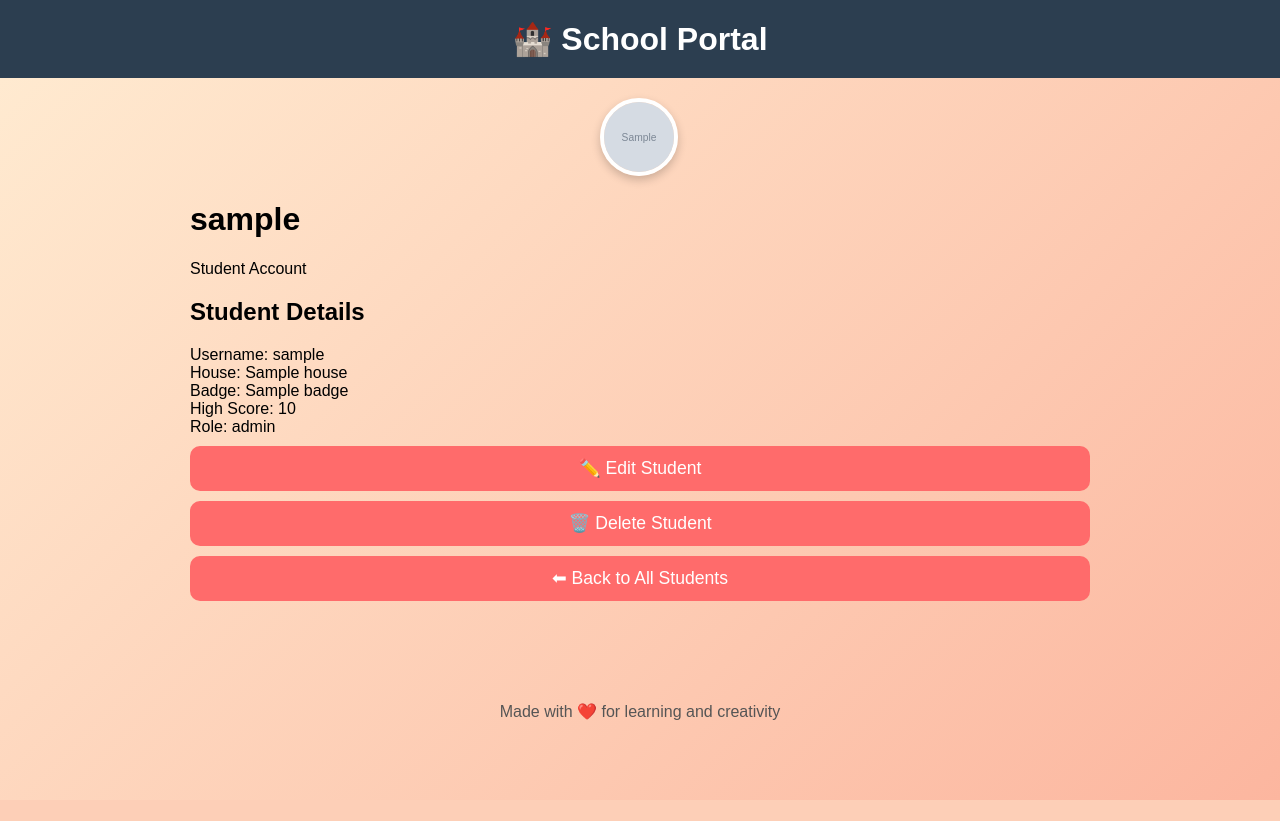
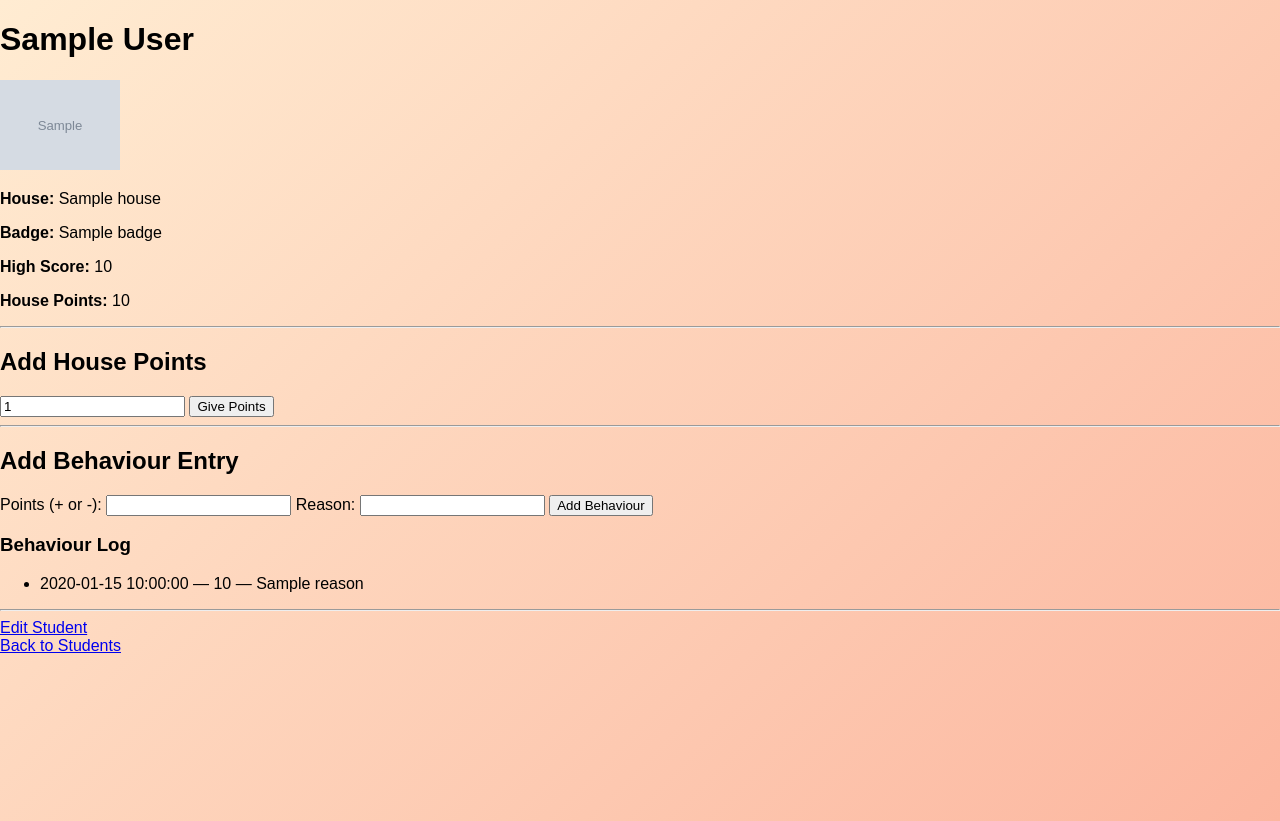
Before and after one commit to krisome01/school-portal, a Flask app: template templates/view_student.html in a window 1280 px wide. Before the commit the page ends 800 px from the top, so only its background shows below. Run offline with Flask 3, Linux system fonts and the light colour scheme; the template is opened without the code that fills it: most values are stand-ins (such as "Sample title", 1, 10 or a date in 2020); grey boxes marked "Sample" are stand-in pictures.

Commit message:
Update view_student.html

```diff
--- a/templates/view_student.html
+++ b/templates/view_student.html
@@ -1,58 +1,53 @@
-{% extends "layout.html" %}
-{% block content %}
+<!DOCTYPE html>
+<html>
+<head>
+    <title>{{ student.display_name }}</title>
+    <link rel="stylesheet" href="{{ url_for('static', filename='style.css') }}">
+</head>
+<body>
+<div class="container">
 
-<div class="profile-container">
+    <h1>{{ student.display_name }}</h1>
+    <img src="{{ url_for('static', filename=student.avatar) }}" width="120">
 
-    <div class="avatar-wrapper">
-        <img src="{{ url_for('static', filename=student.avatar) }}" class="avatar student">
-    </div>
+    <p><strong>House:</strong> {{ student.house }}</p>
+    <p><strong>Badge:</strong> {{ student.badge }}</p>
+    <p><strong>High Score:</strong> {{ student.high_score }}</p>
+    <p><strong>House Points:</strong> {{ student.house_points }}</p>
 
-    <h1 class="profile-name">{{ student_username }}</h1>
-    <p class="profile-role">Student Account</p>
+    <hr>
 
-    <div class="profile-card">
+    <h2>Add House Points</h2>
+    <form method="POST" action="{{ url_for('add_house_points', username=username, role=role, avatar=avatar, student_username=student_username) }}">
+        <input type="number" name="points" value="1" required>
+        <button type="submit">Give Points</button>
+    </form>
 
-        <h2 class="section-title">Student Details</h2>
+    <hr>
 
-        <div class="info-row">
-            <span class="info-label">Username:</span>
-            <span class="info-value">{{ student_username }}</span>
-        </div>
+    <h2>Add Behaviour Entry</h2>
+    <form method="POST" action="{{ url_for('add_behaviour', username=username, role=role, avatar=avatar, student_username=student_username) }}">
+        <label>Points (+ or -):</label>
+        <input type="number" name="points" required>
 
-        <div class="info-row">
-            <span class="info-label">House:</span>
-            <span class="info-value">{{ student.house|capitalize }}</span>
-        </div>
+        <label>Reason:</label>
+        <input type="text" name="reason" required>
 
-        <div class="info-row">
-            <span class="info-label">Badge:</span>
-            <span class="info-value">{{ student.badge }}</span>
-        </div>
+        <button type="submit">Add Behaviour</button>
+    </form>
 
-        <div class="info-row">
-            <span class="info-label">High Score:</span>
-            <span class="info-value">{{ student.high_score }}</span>
-        </div>
+    <h3>Behaviour Log</h3>
+    <ul>
+        {% for entry in student.behaviour_points %}
+            <li>{{ entry.date }} — {{ entry.points }} — {{ entry.reason }}</li>
+        {% endfor %}
+    </ul>
 
-        <div class="info-row">
-            <span class="info-label">Role:</span>
-            <span class="info-value">{{ student.role }}</span>
-        </div>
+    <hr>
 
-        <a class="dash-btn small" href="/edit-student/{{ username }}/{{ role }}/{{ avatar }}/{{ student_username }}">
-            ✏️ Edit Student
-        </a>
-
-        <a class="dash-btn small delete" href="/delete-student/{{ username }}/{{ role }}/{{ avatar }}/{{ student_username }}">
-            🗑️ Delete Student
-        </a>
-
-    </div>
-
-    <a class="dash-btn" href="/view-students/{{ username }}/{{ role }}/{{ avatar }}">
-        ⬅ Back to All Students
-    </a>
+    <a href="{{ url_for('edit_student', username=username, role=role, avatar=avatar, student_username=student_username) }}">Edit Student</a><br>
+    <a href="{{ url_for('view_students', username=username, role=role, avatar=avatar) }}">Back to Students</a>
 
 </div>
-
-{% endblock %}
+</body>
+</html>
```
